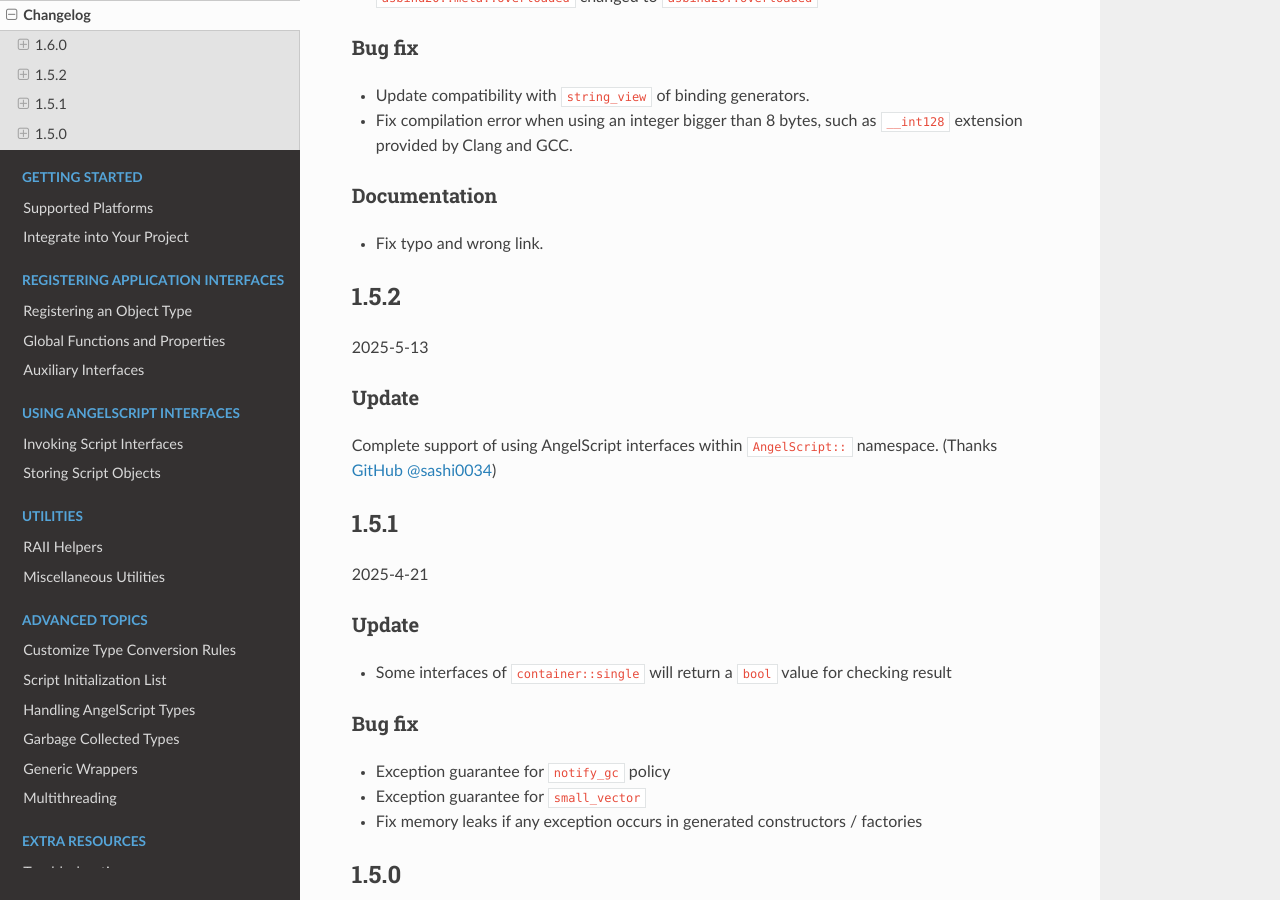
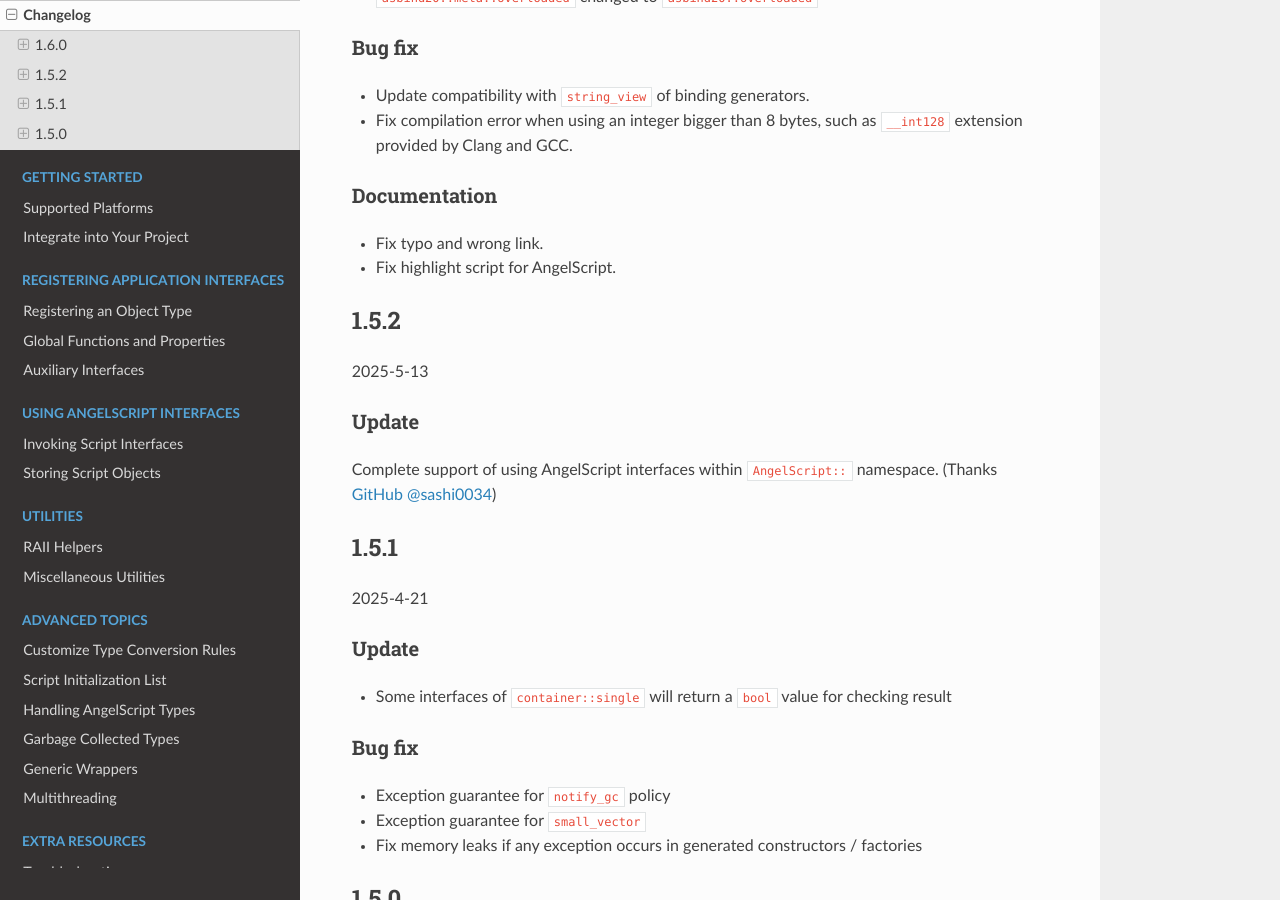
Before and after one commit to HenryAWE/asbind20, a Sphinx documentation site: the page built from doc/changelog.rst, in a window 1280 px wide and 900 px high, scrolled down 645 px. Built offline with Sphinx 7.4.7 and the Read the Docs theme 3.1.0, drawn with Linux system fonts in a browser that asks for light colours; part of the change alters nothing that is shown.

Commit message:
Fix highlight for AngelScript in sphinx

```diff
--- a/doc/changelog.rst
+++ b/doc/changelog.rst
@@ -35,6 +35,7 @@ Documentation
 ~~~~~~~~~~~~~
 
 - Fix typo and wrong link.
+- Fix highlight script for AngelScript.
 
 1.5.2
 -----
--- a/doc/conf.py
+++ b/doc/conf.py
@@ -119,8 +119,8 @@ class AngelScriptLexer(RegexLexer):
              bygroups(Keyword, Punctuation, Keyword.Type, Punctuation)),
 
             # Variables with @
-            (r'([a-zA-Z_][a-zA-Z0-9_]*)(@)\s+([a-zA-Z_][a-zA-Z0-9_]*)',
-             bygroups(Keyword.Type, Operator, Name.Variable)),
+            (r'([a-zA-Z_][a-zA-Z0-9_]*)(@)([ \t]+)([a-zA-Z_][a-zA-Z0-9_]*)',
+             bygroups(Keyword.Type, Operator, Text, Name.Variable)),
             (r'([a-zA-Z_][a-zA-Z0-9_]*)(@)',
              bygroups(Keyword.Type, Operator)),
             (r'@([a-zA-Z_][a-zA-Z0-9_]*)', Name.Variable),
```
